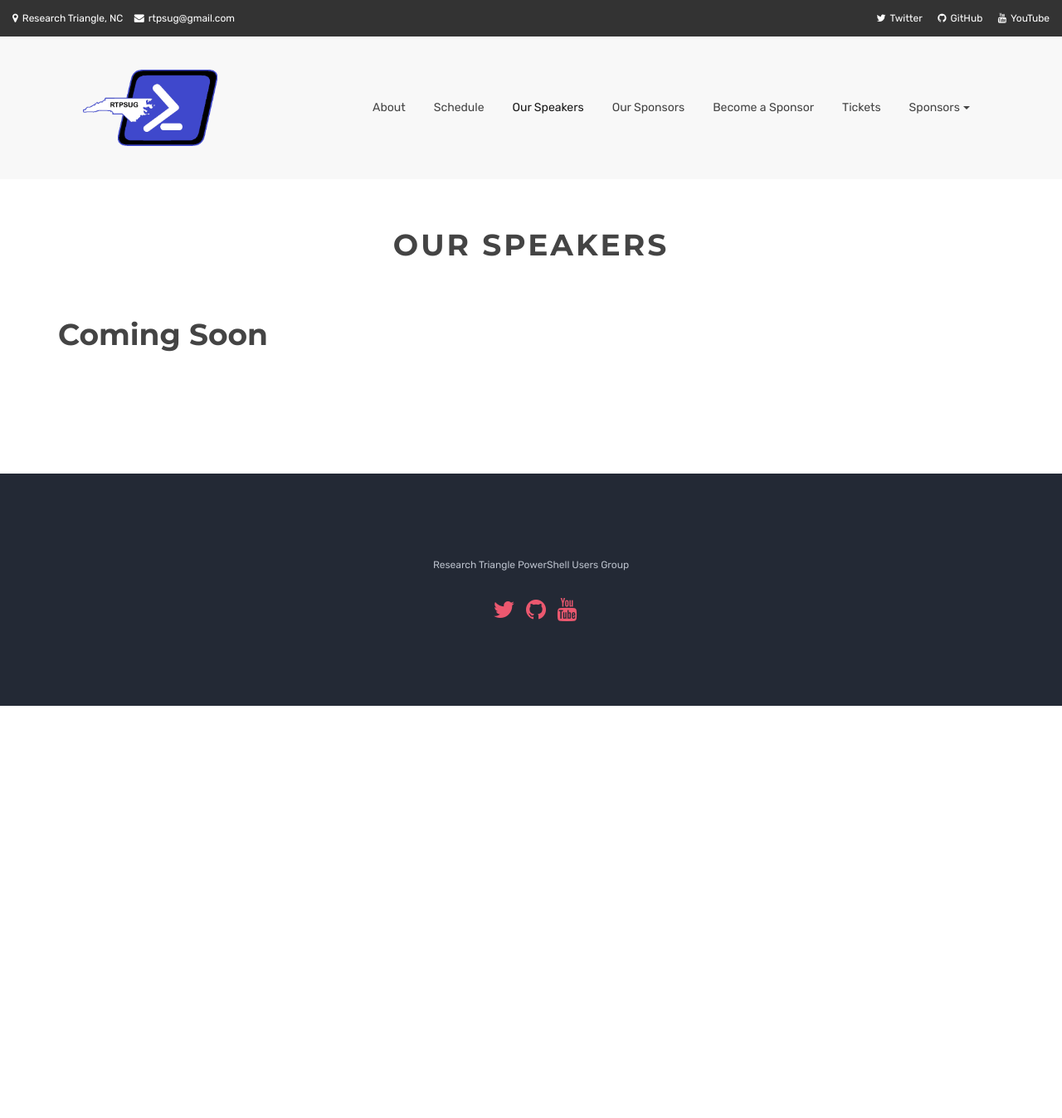
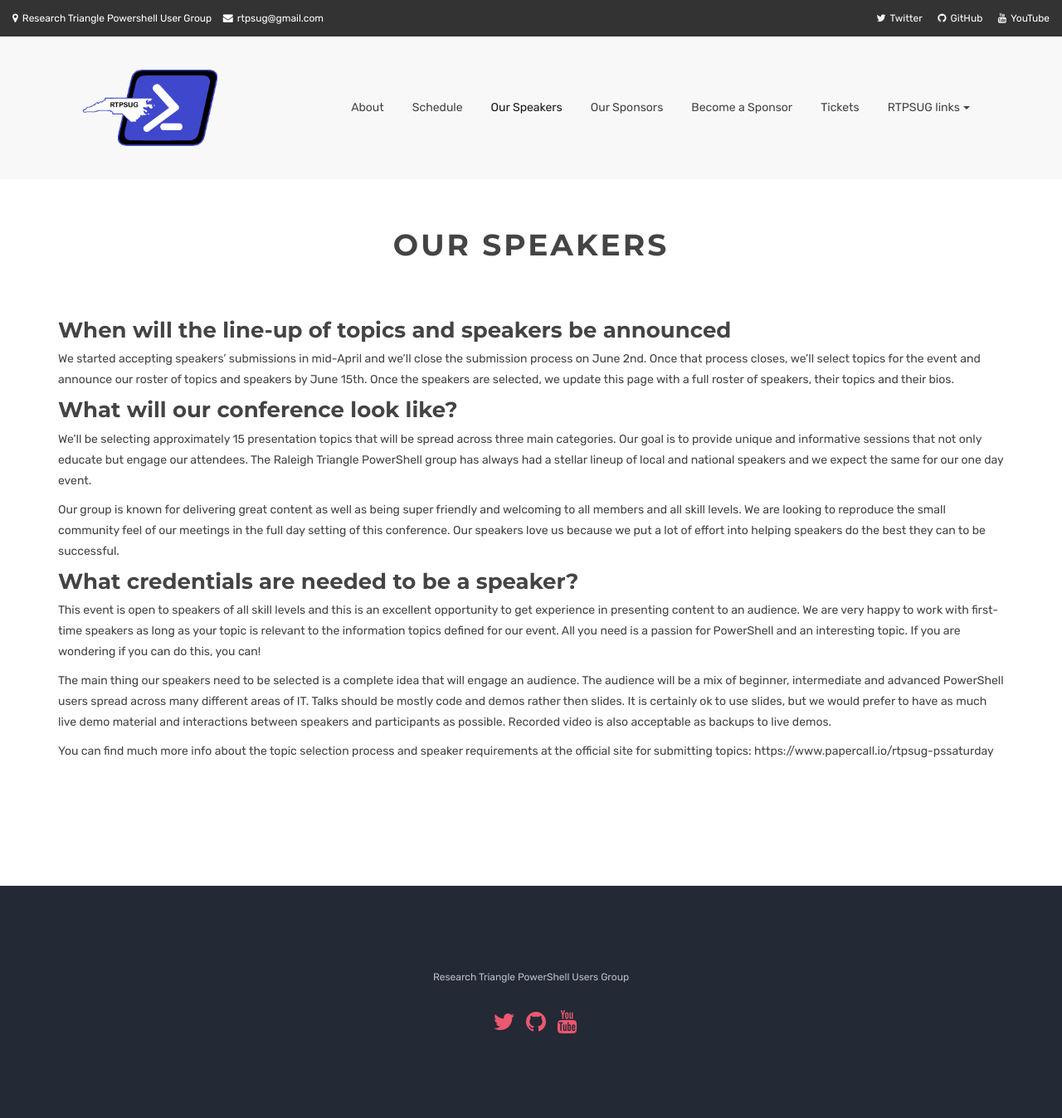
Before and after one commit to rtpsug/rtpsug.github.io, a Jekyll site: the page built from _pssaturday/speakers.md, in a window 1280 px wide. Shown: the whole page at 83% size. Built offline with Jekyll 4.4.1, drawn with Linux system fonts in a browser that asks for light colours; before the commit the page ends 900 px from its top, so only the background shows below that.

Commit message:
add speaker info
ypodate dropdoen list

update NAv bar

```diff
--- a/_includes/JB/dropdown_list
+++ b/_includes/JB/dropdown_list
@@ -26,10 +26,8 @@ Usage:
   {% for node in dropdown_list %}
     {% if node.title != null %}
       {% if group == null or group == node.group %}
-      	{% if page.url == node.url %}
-      	<a class="dropdown-item" href="{{ BASE_PATH }}{{node.url}}">{{node.title}}</a>
-      	{% else %}
-      	<a class="dropdown-item" href="{{ BASE_PATH }}{{node.url}}">{{node.title}}</a>
+      	{% if page.url != node.url %}
+	      	<a class="dropdown-item" href="{{ BASE_PATH }}{{node.url}}">{{node.title}}</a>
       	{% endif %}
       {% endif %}
     {% endif %}
--- a/_includes/themes/bootstrap/nav-bar-pssat.html
+++ b/_includes/themes/bootstrap/nav-bar-pssat.html
@@ -1,9 +1,9 @@
 <div class="top-menu">
   <p>
     <span class="left">
-      <a href="/"><i class="fa fa-map-marker"></i>Research Triangle, NC</a>
-      <a href="{{ BASE_PATH }}"><i class="fa fa-envelope"></i>rtpsug@gmail.com</a>
-    </span>
+        <a href="/"><i class="fa fa-map-marker"></i>Research Triangle Powershell User Group</a>
+        <a href="/contact"><i class="fa fa-envelope"></i>rtpsug@gmail.com</a>
+      </span>
     <span class="right hidden-sm-down">
       {% if site.author.facebook %}<a href="https://www.facebook.com/{{ site.author.facebook }}/"><i
           class="fa fa-facebook"></i>Facebook</a>{% endif %}
@@ -23,11 +23,11 @@
 <!-- navbar-ps-saturday -->
 <nav class="navbar navbar-toggleable-sm navbar-light bg-default">
   <div class="container">
-    <button class="navbar-toggler" type="button" data-toggle="collapse" data-target="#navbar5" aria-expanded="false"
+      <a class="navbar-brand" href="{{ BASE_PATH }}/"><img src="{{ BASE_PATH }}/assets/images/logo-pssat.png" alt=""></a>
+      <button class="navbar-toggler" type="button" data-toggle="collapse" data-target="#navbar5" aria-expanded="false"
       aria-label="Toggle navigation">
       <i class="fa fa-bars"></i>
     </button>
-    <a class="navbar-brand" href="{{ BASE_PATH }}/index.html"><img src="{{ BASE_PATH }}/assets/images/logo-pssat.png" alt=""></a>
     <div class="collapse navbar-collapse justify-content-end" id="navbar5">
       <ul class="navbar-nav">
         <!--START JB-PAGES LOOP-->
@@ -37,11 +37,11 @@
         <!--END JB-PAGES LOOP-->
         <li class="nav-item dropdown">
           <a class="nav-link dropdown-toggle" href="#" data-toggle="dropdown" aria-haspopup="true"
-            aria-expanded="false">Sponsors</a>
+            aria-expanded="false">RTPSUG links</a>
           <div class="dropdown-menu">
             <!--START DROPDOWN LOOP-->
             {% assign dropdown_list = site.pages %}
-            {% assign group = 'pssaturday-nav-dropdown' %}
+            {% assign group = 'navigation' %}
             {% include JB/dropdown_list %}
             <!--END DROPDOWN LOOP-->
           </div>
--- a/_includes/themes/bootstrap/nav-bar.html
+++ b/_includes/themes/bootstrap/nav-bar.html
@@ -18,13 +18,15 @@
 <!-- navbar-default -->
 <nav class="navbar navbar-toggleable-sm navbar-light bg-default">
   <div class="container">
-    <a class="navbar-brand" href="{{ BASE_PATH }}"><img src="{{ BASE_PATH }}/assets/images/logo.png" alt=""></a>
+    <a class="navbar-brand" href="{{ BASE_PATH }}/"><img src="{{ BASE_PATH }}/assets/images/logo.png" alt=""></a>
     <button class="navbar-toggler" type="button" data-toggle="collapse" data-target="#navbar1" aria-expanded="false"
       aria-label="Toggle navigation">
       <i class="fa fa-bars"></i>
     </button>
     <div class="collapse navbar-collapse justify-content-end" id="navbar1">
           <ul class="navbar-nav">
+            <li class="nav-item strong"><a class="nav-link" href="{{ BASE_PATH }}/pssaturday">PowerShell Saturday</a></li>
+
             {% assign pages_list = site.pages %}
             {% assign group = 'navigation' %}
             {% include JB/pages_list %}
--- a/_pssaturday/speakers.md
+++ b/_pssaturday/speakers.md
@@ -4,4 +4,20 @@ group : pssaturday-nav
 tagline: Our Speakers
 ---
 
-# Coming Soon
+### When will the line-up of topics and speakers be announced
+
+We started accepting speakers' submissions in mid-April and we'll close the submission process on June 2nd. Once that process closes, we'll select topics for the event and announce our roster of topics and speakers by June 15th. Once the speakers are selected, we update this page with a full roster of speakers, their topics and their bios.
+
+### What will our conference look like?
+
+We'll be selecting approximately 15 presentation topics that will be spread across three main categories. Our goal is to provide unique and informative sessions that not only educate but engage our attendees. The Raleigh Triangle PowerShell group has always had a stellar lineup of local and national speakers and we expect the same for our one day event.
+
+Our group is known for delivering great content as well as being super friendly and welcoming to all members and all skill levels. We are looking to reproduce the small community feel of our meetings in the full day setting of this conference. Our speakers love us because we put a lot of effort into helping speakers do the best they can to be successful.
+
+### What credentials are needed to be a speaker?
+
+This event is open to speakers of all skill levels and this is an excellent opportunity to get experience in presenting content to an audience. We are very happy to work with first-time speakers as long as your topic is relevant to the information topics  defined for our event. All you need is a passion for PowerShell and an interesting topic. If you are wondering if you can do this, you can!
+
+The main thing our speakers need to be selected is a complete idea that will engage an audience. The audience will be a mix of beginner, intermediate and advanced PowerShell users spread across many different areas of IT. Talks should be mostly code and demos rather then slides. It is certainly ok to use slides, but we would prefer to have as much live demo material and interactions between speakers and participants as possible. Recorded video is also acceptable as backups to live demos.
+
+You can find much more info about the topic selection process and speaker requirements at the official site for submitting topics: https://www.papercall.io/rtpsug-pssaturday
```
